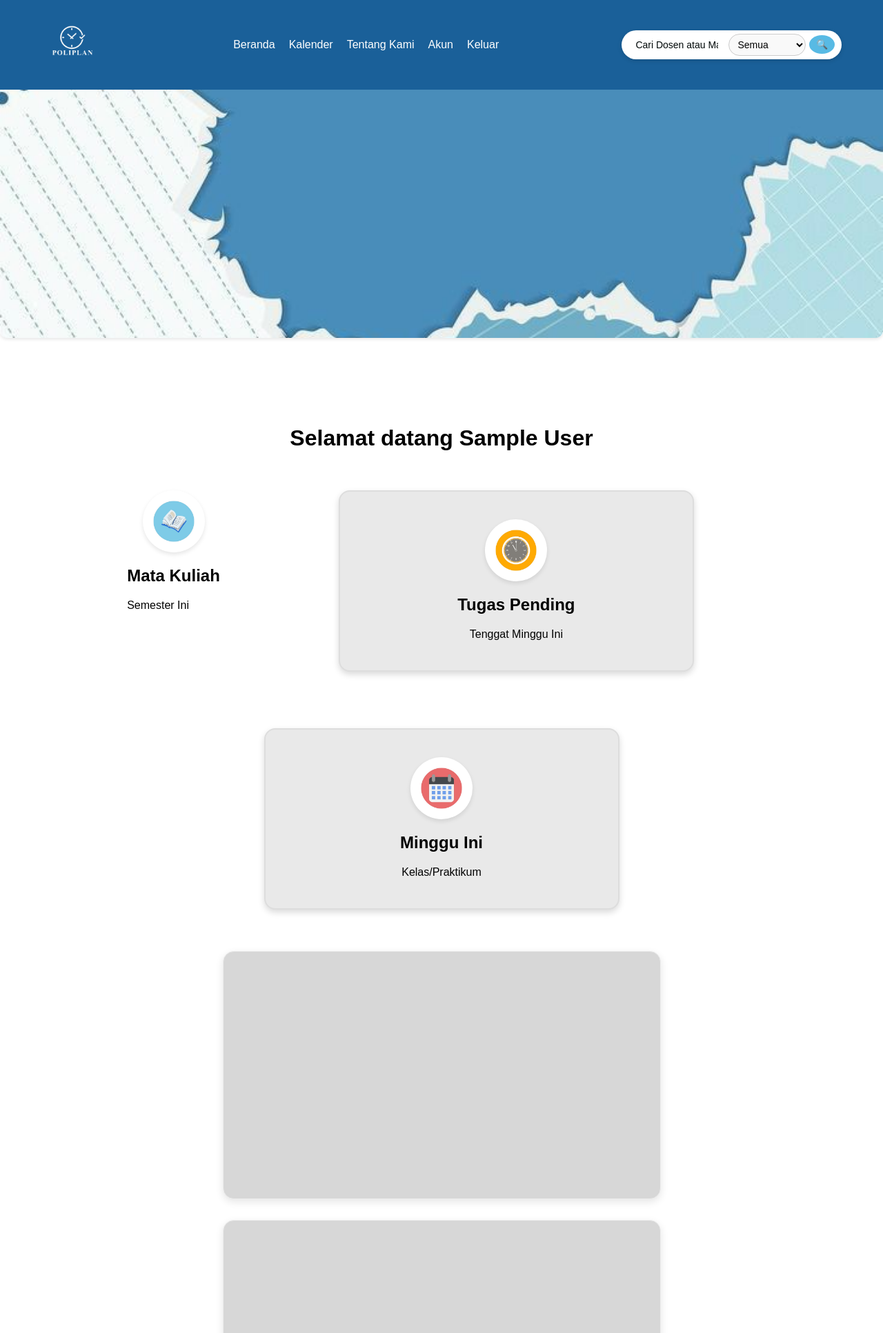
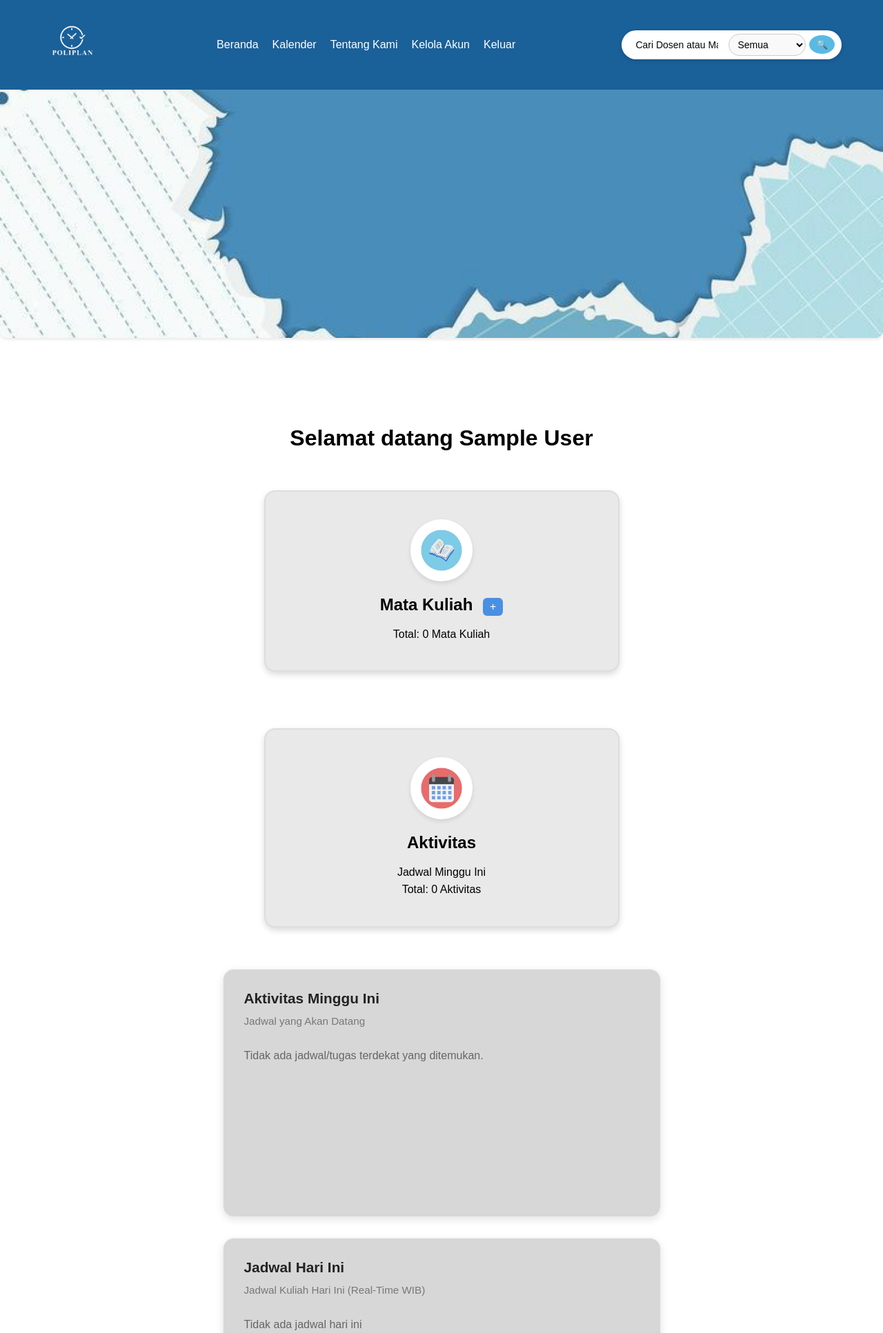
Before and after one commit to MLuthfiCA/PBL-Kalender, a PHP site: page /admin_homepage.php in a window 1280 px wide. Shown: the top 1933 px of the page at 69% size. Run offline with PHP 8.4, Linux system fonts and the light colour scheme; the visitor is signed in with stand-in values (Sample User, id 1); data that the repository does not hold is empty.

Commit message:
ubah tampilan admin homepage

```diff
--- a/Front End PBL/HTML/admin_homepage.php
+++ b/Front End PBL/HTML/admin_homepage.php
@@ -1,9 +1,10 @@
 <?php
 session_start();
-  if (!isset($_SESSION['is_admin'])) {
+if (!isset($_SESSION["nama"])) {
     header("Location: admin_login.php");
     exit();
 }
+
 if (isset($_POST["logout"])) {
     session_unset();
     session_destroy();
@@ -11,29 +12,35 @@ session_start();
     exit();
 }
 ?>
+
 <!DOCTYPE html>
 <html lang="en">
 <head>
     <meta charset="UTF-8" />
     <meta name="viewport" content="width=device-width, initial-scale=1.0" />
-    <title>Admin Homepage</title>
-    <link rel="stylesheet" href="../CSS/admin_homepage.css" />
+    <title>Sistem Penjadwalan Kuliah</title>
+    <link rel="stylesheet" href="../CSS/home.css" />
 </head>
 
 <body>
     <nav class="navbar">
         <div class="container">
-        <a href="admin_homepage.html"><img src="../logo login.png" class="logo" height="90px" width="90px"></a>
+            <a href="home_page.php">
+                <img src="../logo login.png" class="logo" height="90px" width="90px"/>
+            </a>
+
             <ul class="nav-links">
                 <li><a href="#home">Beranda</a></li>
                 <li><a href="#calendar">Kalender</a></li>
                 <li><a href="#tentang">Tentang Kami</a></li>
-          <li><a href="akun.html">Akun</a></li>
+                <li><a href="akun.php">Kelola Akun</a></li>
+                <li class="logout-item">
                     <form action="admin_homepage.php" method="POST">
-              <li><button type="submit" name="logout" class="logout-btn">Keluar</button></li>
+                        <button type="submit" name="logout" class="logout-btn">Keluar</button>
                     </form>
+                </li>
+            </ul>
 
-        </ul>
             <div class="search-box">
                 <input type="text" id="searchInput" placeholder="Cari Dosen atau Mata Kuliah..." onkeyup="filterBoxes()" />
                 <select id="filterSelect" onchange="filterBoxes()">
@@ -43,30 +50,30 @@ session_start();
                 </select>
                 <button id="searchBtn">🔍</button>
             </div>
+
         </div>
     </nav>
 
     <section id="home" class="hero"></section>
 
     <section class="main-content">
-        <h2>Selamat datang <?= htmlspecialchars($_SESSION["admin_name"]) ?></h2>
+        <h2>Selamat datang <?= htmlspecialchars($_SESSION["nama"]) ?></h2>
 
         <div class="container">
             <div class="features-box">
-                <div class="features1">
+                <div class="features2">
                     <img src="../GAMBAR_BUKU.jpeg" alt="buku" />
-                    <h2>Mata Kuliah</h2>
-                    <p>Semester Ini</p>
-                </div>
-                <div class="features2">
-                    <img src="../GAMBAR_JAM.jpeg" alt="jam" />
-                    <h2>Tugas Pending</h2>
-                    <p>Tenggat Minggu Ini</p>
+                    <h2>Mata Kuliah
+                        <button id="addSubjectBtn" class="add-btn">+</button>
+                    </h2>
+                    <p>Total: <span id="subjectCount">0</span> Mata Kuliah</p>
+                    <input type="hidden" id="currentUser" value="<?= htmlspecialchars($_SESSION["nama"]) ?>" />
                 </div>
                 <div class="features3">
                     <img src="../GAMBAR_KALENDER.jpeg" alt="kalender" />
-                    <h2>Minggu Ini</h2>
-                    <p>Kelas/Praktikum</p>
+                    <h2>Aktivitas</h2>
+                    <p>Jadwal Minggu Ini</p>
+                    <p>Total: <span id="activityCount">0</span> Aktivitas</p>
                     </div>
             </div>
 
@@ -86,7 +93,7 @@ session_start();
             </div>
         </div>
 
-        <div id="calendar" class="calendar-box">
+        <div class="calendar-box">
             <h1>Kalender Perkuliahan</h1>
             <div id="container">
                 <div id="header">
@@ -158,7 +165,7 @@ session_start();
         <div id="deleteEventModal">
             <h2>Jadwal</h2>
             <p id="eventText"></p>
-            <button id="deleteButton">Hapus</button>
+            <button id="deleteButton" style="display:none;">Hapus</button>
             <button id="closeButton">Tutup</button>
         </div>
 
@@ -167,13 +174,8 @@ session_start();
 
     <section id="tentang" class="about">
         <div class="container">
-            <h2>Tentang Kami</h2>
-            <p class="tebal-jelas">
-                Website ini merupakan platform yang dirancang khusus untuk membantu
-                mahasiswa dalam mengelola dan memantau jadwal perkuliahan pribadi.
-                Melalui website ini, mahasiswa dapat melihat, menambahkan, serta
-                mengatur jadwal kegiatan akademik secara terstruktur dan efisien.
-            </p>
+
+
         </div>
     </section>
 
@@ -181,10 +183,9 @@ session_start();
         <div class="container">
             <p>&copy; 2025 All rights reserved.</p>
             <ul class="social-link">
-                <li><a href="https://www.facebook.com/damarrwn.damarrwn">Facebook</a></li>
-                <li><a href="https://x.com/WidhiDamar99089">Twitter</a></li>
-                <li><a href="https://www.instagram.com/dam_dim_dum_dom/">Instagram</a></li>
-                <li><a href="https://mail.google.com/mail/u/0/#inbox?compose=new">Gmail</a></li>
+                <li><a href="https://www.instagram.com/polibatamofficial/">Instagram</a></li>
+                <li><a href="https://www.youtube.com/c/PolibatamTV/">Youtube</a></li>
+                <li><a href="https://www.polibatam.ac.id/">Website</a></li>
             </ul>
         </div>
     </footer>
```
Lines whose indentation alone changed are shown as unchanged.
